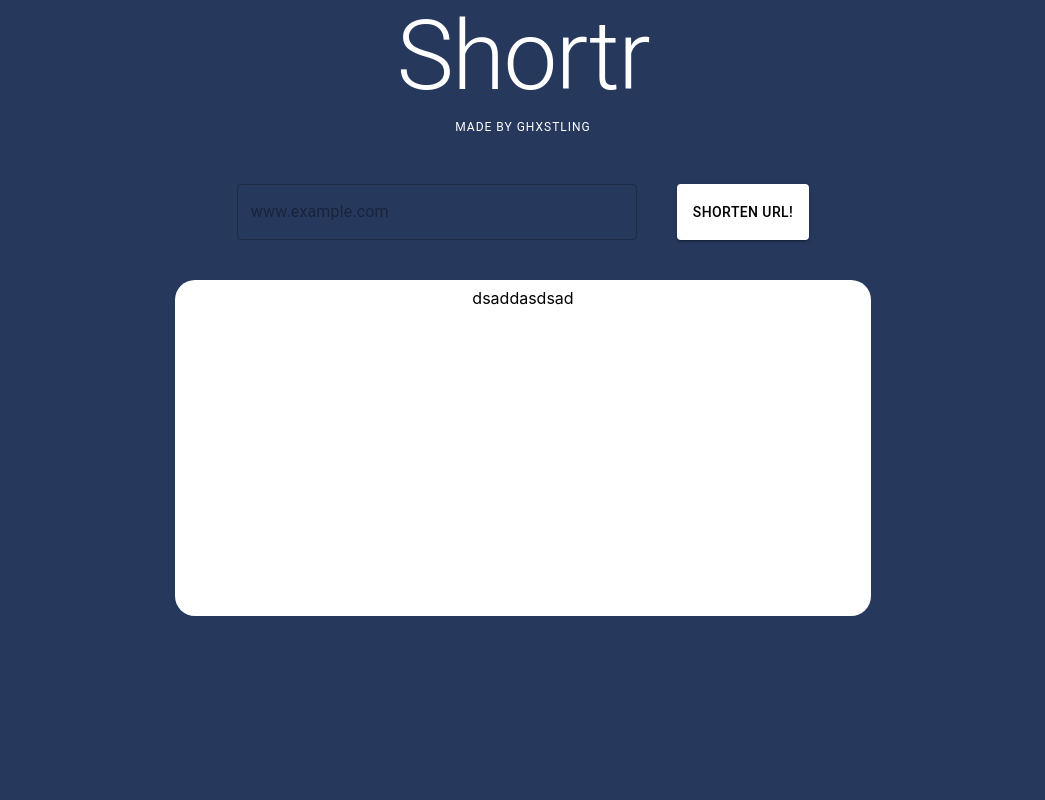
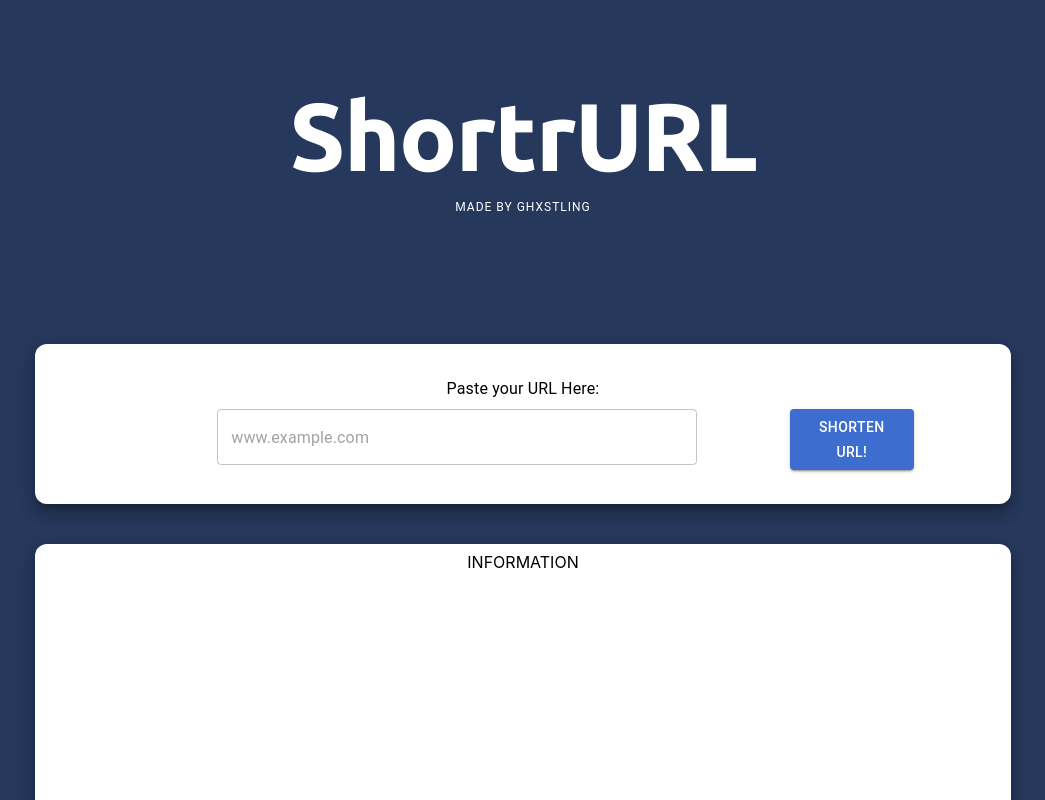
Before and after one commit to ghxstling/shortr-url, a React (Create React App) app: page / in a window 1280 px wide. Shown: the top 800 px of the page, without its empty margins (117-1162 px from the left). Built offline with nearby package versions, Linux system fonts and the light colour scheme.

Commit message:
feat(wip): implement basic layout of site

```diff
--- a/src/App.tsx
+++ b/src/App.tsx
@@ -1,5 +1,4 @@
 import React from "react";
-import logo from "./logo.svg";
 import "./App.css";
 import {
   Button,
@@ -9,52 +8,84 @@ import {
   Grid2,
   Box,
   Stack,
+  Paper,
 } from "@mui/material";
+
+const centerContent = {
+  display: "flex",
+  textAlign: "center",
+  alignItems: "center",
+  justifyContent: "center",
+};
 
 function App() {
   return (
     <>
       <Stack spacing={5}>
-        <Box>
-          <Typography variant="h1">Shortr</Typography>
+        <Box padding={10}>
+          <Typography
+            variant="h1"
+            sx={{
+              fontFamily: ["sans-serif", "Ubuntu"],
+              fontWeight: "bold",
+            }}
+          >
+            ShortrURL
+          </Typography>
           <Typography variant="overline">Made by ghxstling</Typography>
         </Box>
         <Box>
-          <Grid2
-            container
-            direction={"row"}
-            spacing={5}
-            sx={{ justifyContent: "center" }}
+          <Paper
+            elevation={10}
+            sx={{
+              height: "10em",
+              bgcolor: "white",
+              color: "black",
+              borderRadius: 3,
+              ...centerContent,
+            }}
           >
+            <Grid2 container spacing={1}>
+              <Grid2 size={20}>
+                <Typography variant="body1">Paste your URL Here:</Typography>
+              </Grid2>
+              <Grid2 size={10}>
                 <TextField
                   variant="outlined"
                   placeholder="www.example.com"
                   sx={{
-                width: "50vh",
+                    width: "30em",
                   }}
                 />
+              </Grid2>
+              <Grid2 size={2}>
                 <Button
                   variant="contained"
                   sx={{
-                bgcolor: "white",
-                color: "black",
+                    bgcolor: "#3d6ecf",
+                    color: "white",
                   }}
                 >
                   Shorten URL!
                 </Button>
               </Grid2>
+            </Grid2>
+          </Paper>
         </Box>
-        <Box
+        <Box>
+          <Paper
+            elevation={10}
             sx={{
-            width: "85vh",
-            height: "40vh",
+              width: "60em",
+              height: "30em",
               bgcolor: "white",
               color: "black",
               padding: 1,
-            borderRadius: 5,
+              borderRadius: 3,
             }}
           >
-          dsaddasdsad
+            INFORMATION
+          </Paper>
         </Box>
       </Stack>
     </>
```
Lines whose indentation alone changed are shown as unchanged.
